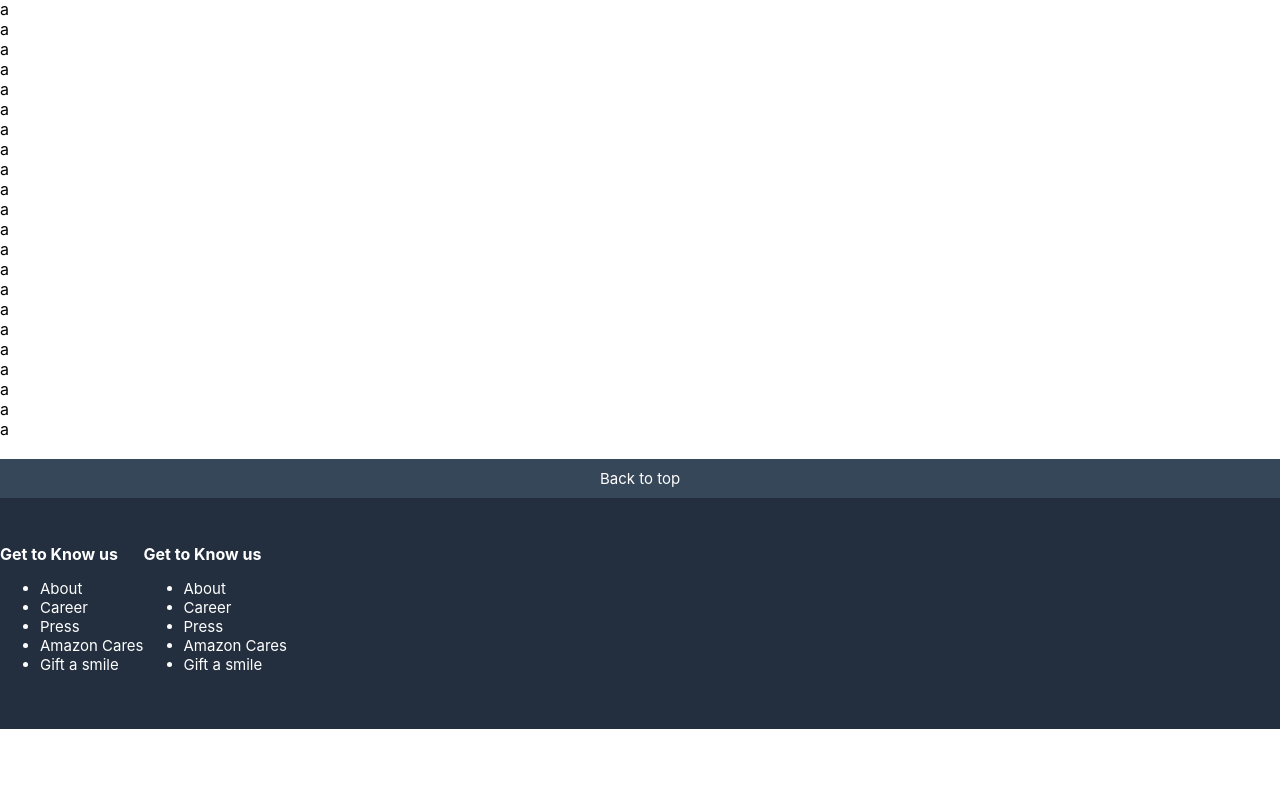
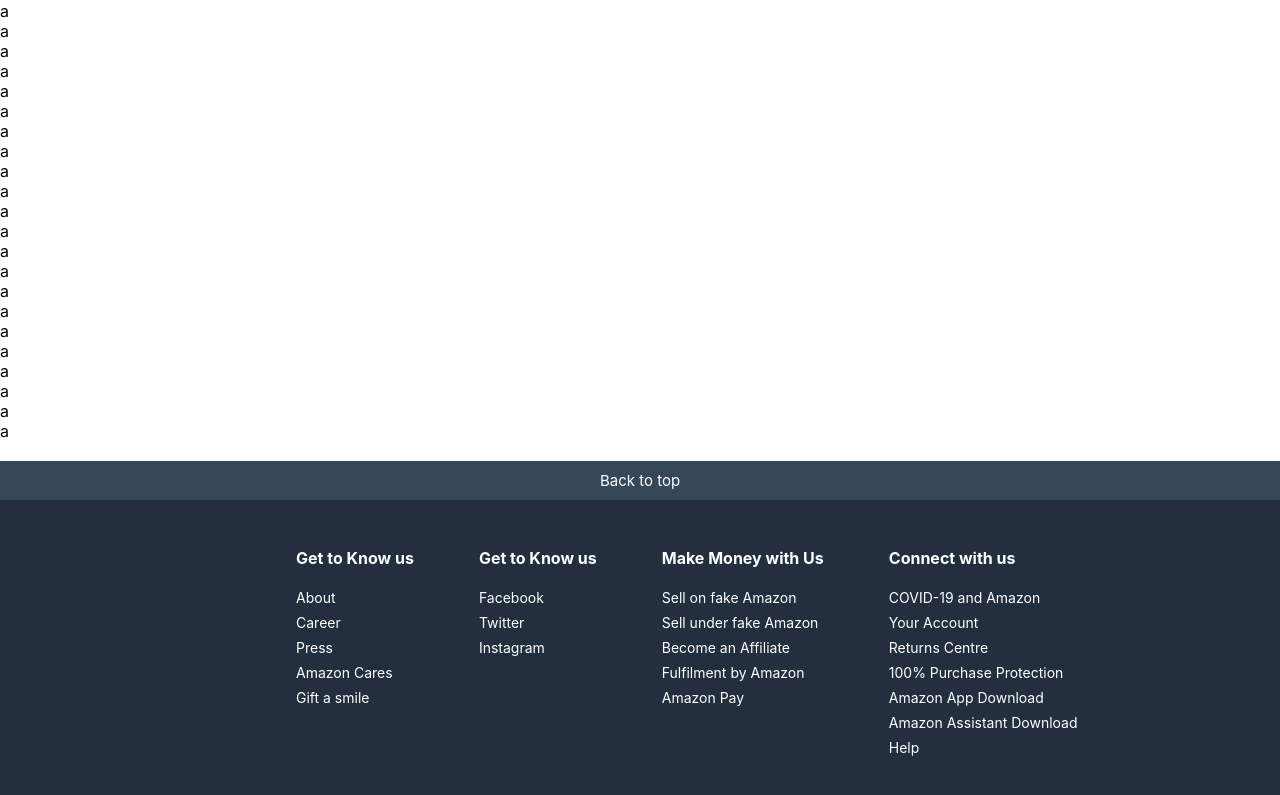
Before and after one commit to seonghyuk1/amazon_hcc_lab, a React (Create React App) app: page / in a window 1280 px wide. Shown: the part 795-1590 px from the top of the page. Before the commit the page ends 1524 px from the top, so only its background shows below. Built offline with nearby package versions, Linux system fonts and the light colour scheme.

Commit message:
Footer, border update

```diff
--- a/src/Footer.css
+++ b/src/Footer.css
@@ -20,7 +20,7 @@
 .FooterText{
     color: white;
     display: block;
-    padding: 10px 0;
+    padding: 10px 0px;
     line-height: 19px;
     font-size: 15px;
 }
@@ -29,16 +29,18 @@
     display: flex;
     flex-direction: row;
     margin: 0 auto;
+    padding-left: 20%;
     padding-bottom: 40px;
+    font-size: 14px;
+    line-height: 25px;
 }
 
-.FooterComponents{
-    display: flex;
-    padding: 0 10px;
-    line-height: 19px;
+.Footerempty{
+    width: 25px;
 }
 
 .FooterTitle{
+    padding-left: 40px;
     font-weight: 700;
     font-family: inherit;
     font-size: 16px;
@@ -46,11 +48,6 @@
     white-space: nowrap;
 }
 
-.FooterComponents > ul {
-    margin: 0;
-    padding: 0;
-  }
-
-  .FooterComponents > ul > li {
+.FooterLi{
     list-style-type: none;
-  }
+}
--- a/src/Footer.js
+++ b/src/Footer.js
@@ -16,7 +16,7 @@
             <div className="FooterList">
                 <div className="FooterComponent">
                     <div className="FooterTitle">Get to Know us</div>
-                        <ul>
+                        <ul className="FooterLi">
                         <li>About</li>
                         <li>Career</li>
                         <li>Press</li>
@@ -24,14 +24,37 @@
                         <li>Gift a smile</li>
                         </ul>
                 </div>
+                <div className="Footerempty"/>
                 <div className="FooterComponent">
                     <div className="FooterTitle">Get to Know us</div>
-                        <ul>
-                        <li>About</li>
-                        <li>Career</li>
-                        <li>Press</li>
-                        <li>Amazon Cares</li>
-                        <li>Gift a smile</li>
+                        <ul className="FooterLi">
+                        <li>Facebook</li>
+                        <li>Twitter</li>
+                        <li>Instagram</li>
+                        </ul>
+                </div>
+                <div className="Footerempty"/>
+                <div className="FooterComponent">
+                    <div className="FooterTitle">Make Money with Us</div>
+                        <ul className="FooterLi">
+                        <li>Sell on fake Amazon</li>
+                        <li>Sell under fake Amazon</li>
+                        <li>Become an Affiliate</li>
+                        <li>Fulfilment by Amazon</li>
+                        <li>Amazon Pay</li>
+                        </ul>
+                </div>
+                <div className="Footerempty"/>
+                <div className="FooterComponent">
+                    <div className="FooterTitle">Connect with us</div>
+                        <ul className="FooterLi">
+                        <li>COVID-19 and Amazon</li>
+                        <li>Your Account</li>
+                        <li>Returns Centre</li>
+                        <li>100% Purchase Protection</li>
+                        <li>Amazon App Download</li>
+                        <li>Amazon Assistant Download</li>
+                        <li>Help</li>
                         </ul>
                 </div>
             </div>
--- a/src/Header.module.css
+++ b/src/Header.module.css
@@ -22,6 +22,10 @@
     height: 35px;
     margin: 2px 1.5% 0 1.5%;
     vertical-align: middle;
+  }
+
+  .HeaderImg:hover{
+    border: 1px solid white;
   }
 
   .SearchInput{
@@ -49,6 +53,7 @@
     font-size: 13px;
   }
 
+
   .SmallTitle{
     display: flex;
   }
@@ -57,6 +62,12 @@
     display: inline-block;
     margin-right: 30px;
     text-align: center;
+    border: 1px solid black;
+
+  }
+
+  .Next:hover{
+    border: 1px solid white;
   }
 
   .Cart{
@@ -65,8 +76,9 @@
     vertical-align: bottom;
   }
 
-
-
+  .Cart:hover{
+    border: 1px solid white;
+  }
 
   .ListContainer{
     color: white;
@@ -90,6 +102,10 @@
     margin-right: 12%;
   }
 
+  .Place:hover{
+    border: 1px solid white;
+  }
+
   .ListsWrap{
     display: inline-block;
     width: 47%;
@@ -101,6 +117,10 @@
     font-size: 14px;
   }
 
+  .List:hover{
+    border: 1px solid white;
+  }
+
   .ImgWrap{
     display: inline-block;
   }
--- a/src/Sidebar.css
+++ b/src/Sidebar.css
@@ -55,3 +55,7 @@
     text-align: left;
     font-size: 14px;
   }
+
+  .menu-item:hover{
+    background: rgba(0, 0, 0, 0.1);
+  }
```
